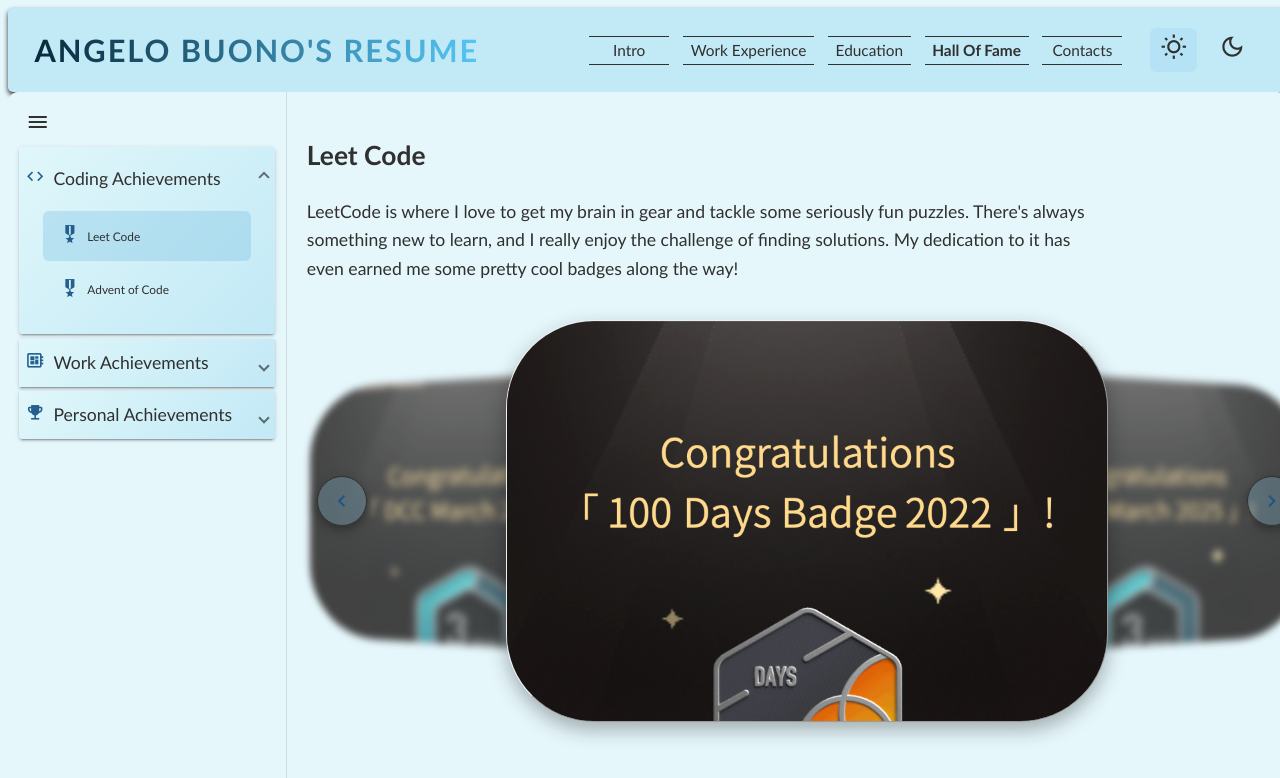
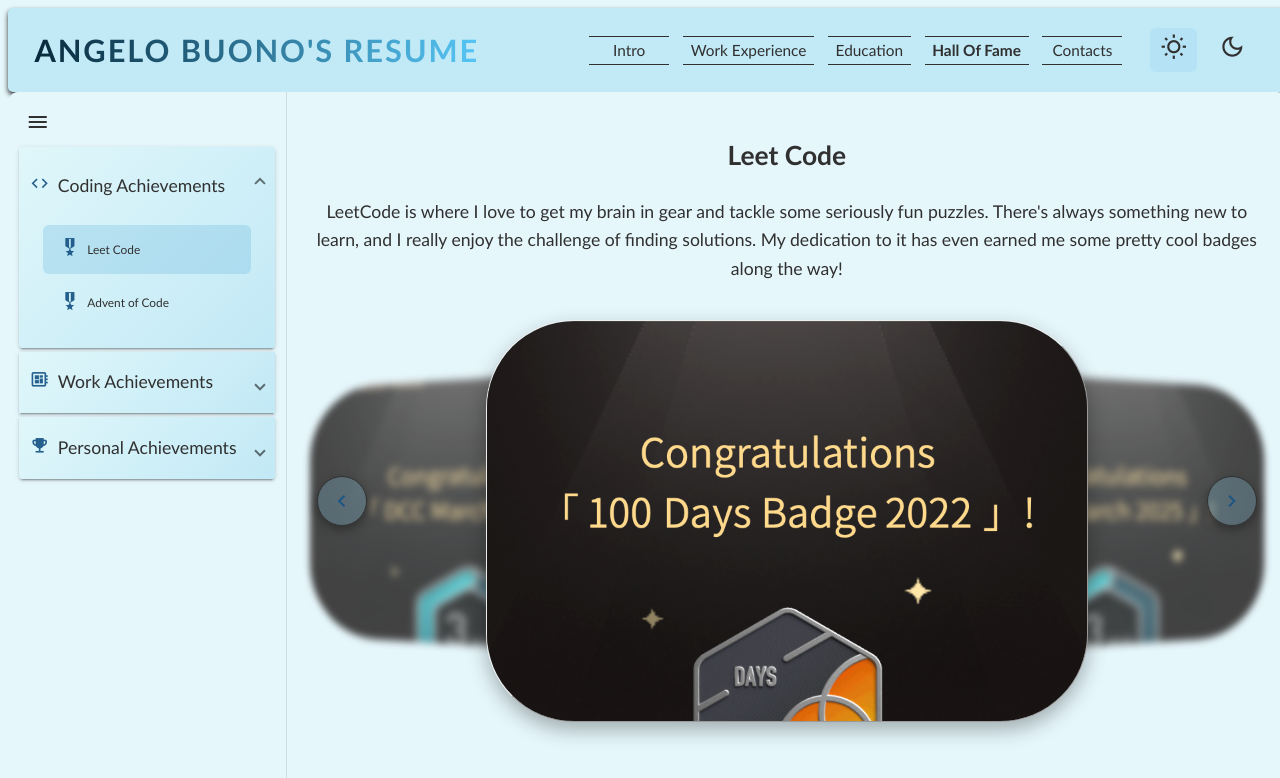
Before and after one commit to ADarko22/ADarko22.github.io, an Angular app: page /hall-of-fame in a window 1280 px wide. Shown: the top 778 px of the page. Built offline with nearby package versions, Linux system fonts and the light colour scheme.

Commit message:
Improve resume

```diff
--- a/src/app/app.component.scss
+++ b/src/app/app.component.scss
@@ -70,9 +70,12 @@
   flex-shrink: 0;
   min-width: 80px;
 
-  &:hover,
+  &:hover {
+    font-weight: 300;
+  }
+
   &.active {
-    font-weight: bold;
+    font-weight: 700;
   }
 
   &:focus {
--- a/src/app/hall-of-fame/hall-of-fame.component.scss
+++ b/src/app/hall-of-fame/hall-of-fame.component.scss
@@ -131,12 +131,14 @@
     line-height: 1.7;
     margin-bottom: 1.5em;
     font-size: 1em; /* Slightly larger base font size */
+    text-align: center;
   }
 }
 
 .hall-of-fame-slideshow {
   margin-top: 1.5em;
   margin-bottom: 2.5em;
+  width: 100%;
 }
 
 .achievement-links {
@@ -221,13 +223,9 @@
       width: 100%;
 
       mat-expansion-panel-header {
-        padding: 0em 0.3em;
+        display: flex;
+        align-items: center;
         border-radius: 1em;
-
-        mat-expansion-panel-header-title {
-          display: flex;
-          align-items: center;
-        }
 
         .category-title {
           display: flex;
@@ -304,7 +302,7 @@
     align-content: center;
 
     .achievement-details {
-      max-width: 62vw;
+      max-width: 75vw;
       width: 100%;
       padding: 0.5em;
       line-height: 1.6;
--- a/src/app/photo-slideshow/photo-slideshow.component.scss
+++ b/src/app/photo-slideshow/photo-slideshow.component.scss
@@ -1,7 +1,7 @@
 .slideshow-container {
   position: relative;
   width: 80vw;
-  max-width: 1000px;
+  max-width: 100%;
   margin: 1em auto;
   overflow: visible;
 }
--- a/src/app/work-experience/work-experience.component.scss
+++ b/src/app/work-experience/work-experience.component.scss
@@ -166,6 +166,7 @@
   white-space: nowrap;
   transition: background-color 0.3s ease;
   font-size: 0.8em; /* Adjust font size for mobile */
+  max-width: fit-content;
 
   .mat-icon {
     margin-right: 0.2em; /* Add spacing for the icon */
--- a/src/assets/data/resume.json
+++ b/src/assets/data/resume.json
@@ -43,11 +43,11 @@
         "start_date": "2025-03-06",
         "end_date": null,
         "responsibilities": [
-             "Led the migration of a complex <i>client relationship management (CRM)</i> web application from Java 8 and Spring Boot 1.5.x to Java 11 and Spring Boot 2.7.x, resulting in enhanced maintainability and security.",
-             "Demonstrated the critical importance of <i>null-safe coding practices</i> and the associated tooling for automated enforcement, fostering cleaner and more robust development practices within the team."
+             "Led the modernization of a complex <i>client relationship management (CRM)</i> web application by migrating from Java 8 and Spring Boot 1.x to Java 11 and Spring Boot 2.x, and automating the integration testing, resulting in better maintainability, security, and development efficiency.",
+             "Drove the adoption of <i>null-safe coding practices</i> and the associated automated tooling, fostering cleaner and more robust development within the team."
         ],
         "tech_stack": [
-            "Java", "Maven", "Spring Boot", "Hiberante", "Typescript", "Thymeleaf", "ArgoCD", "Grafana", "Prometheus", "Logstash", "Elasticsearch", "Kubernetes", "AWS", "GitOps", "BitBucket", "Bamboo", "OpenAPI", "SwaggerUI", "OAuth 2.0", "OIDC", "JWT"
+            "Java", "Maven", "Spring Boot", "Hiberante", "Liquibase", "Typescript", "Thymeleaf", "ArgoCD", "Grafana", "Prometheus", "Logstash", "Elasticsearch", "Kubernetes", "AWS", "GitOps", "BitBucket", "Bamboo", "OpenAPI", "SwaggerUI", "OAuth 2.0", "OIDC", "JWT", "Typescript", "Angular"
         ],
         "git_repositories": [
             {
@@ -93,6 +93,10 @@
             {
                 "name": "Sonar Kotlin",
                 "uri": "https://github.com/SonarSource/sonar-kotlin"
+            },
+            {
+                "name": "SLang",
+                "uri": "https://github.com/SonarSource/slang"
             },
             {
                 "name": "RSPEC",
```
